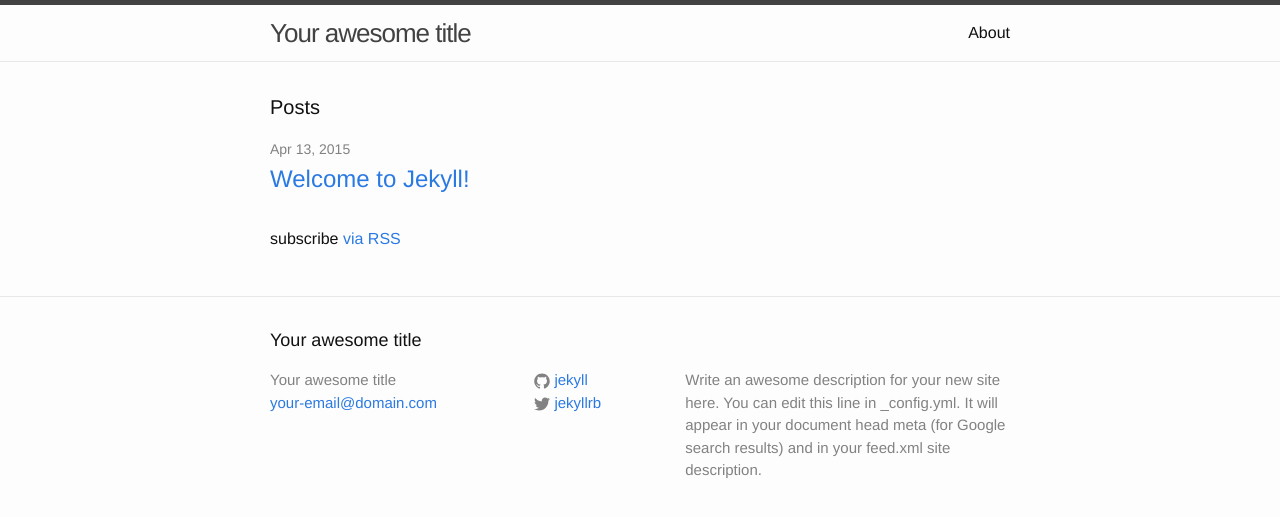
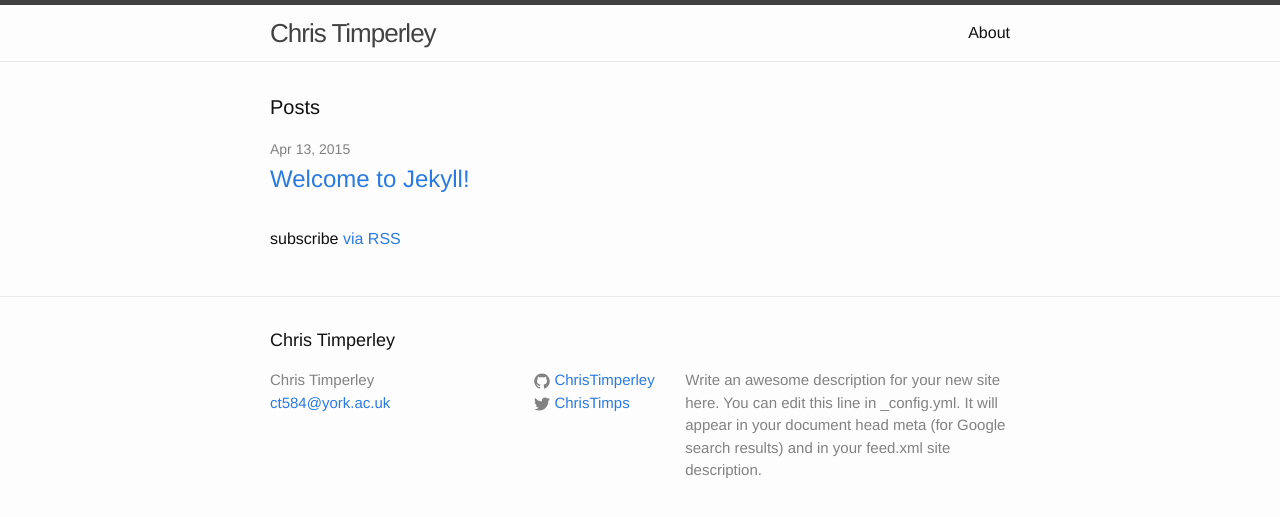
Before and after one commit to ChrisTimperley/ChrisTimperley.github.io, a Jekyll site: the page built from index.html, in a window 1280 px wide. Shown: the top 517 px of the page. Built offline with Jekyll 4.4.1, drawn with Linux system fonts in a browser that asks for light colours.

Commit message:
Adjusted site settings.

```diff
--- a/_config.yml
+++ b/_config.yml
@@ -1,14 +1,14 @@
 # Site settings
-title: Your awesome title
-email: your-email@domain.com
+title: Chris Timperley
+email: ct584@york.ac.uk
 description: > # this means to ignore newlines until "baseurl:"
   Write an awesome description for your new site here. You can edit this
   line in _config.yml. It will appear in your document head meta (for
   Google search results) and in your feed.xml site description.
 baseurl: "" # the subpath of your site, e.g. /blog/
-url: "http://yourdomain.com" # the base hostname & protocol for your site
-twitter_username: jekyllrb
-github_username:  jekyll
+url: "http://christimperley.co.uk" # the base hostname & protocol for your site
+twitter_username: ChrisTimps
+github_username:  ChrisTimperley
 
 # Build settings
 markdown: kramdown
```
Also changed, not shown: README.md (deleted).
